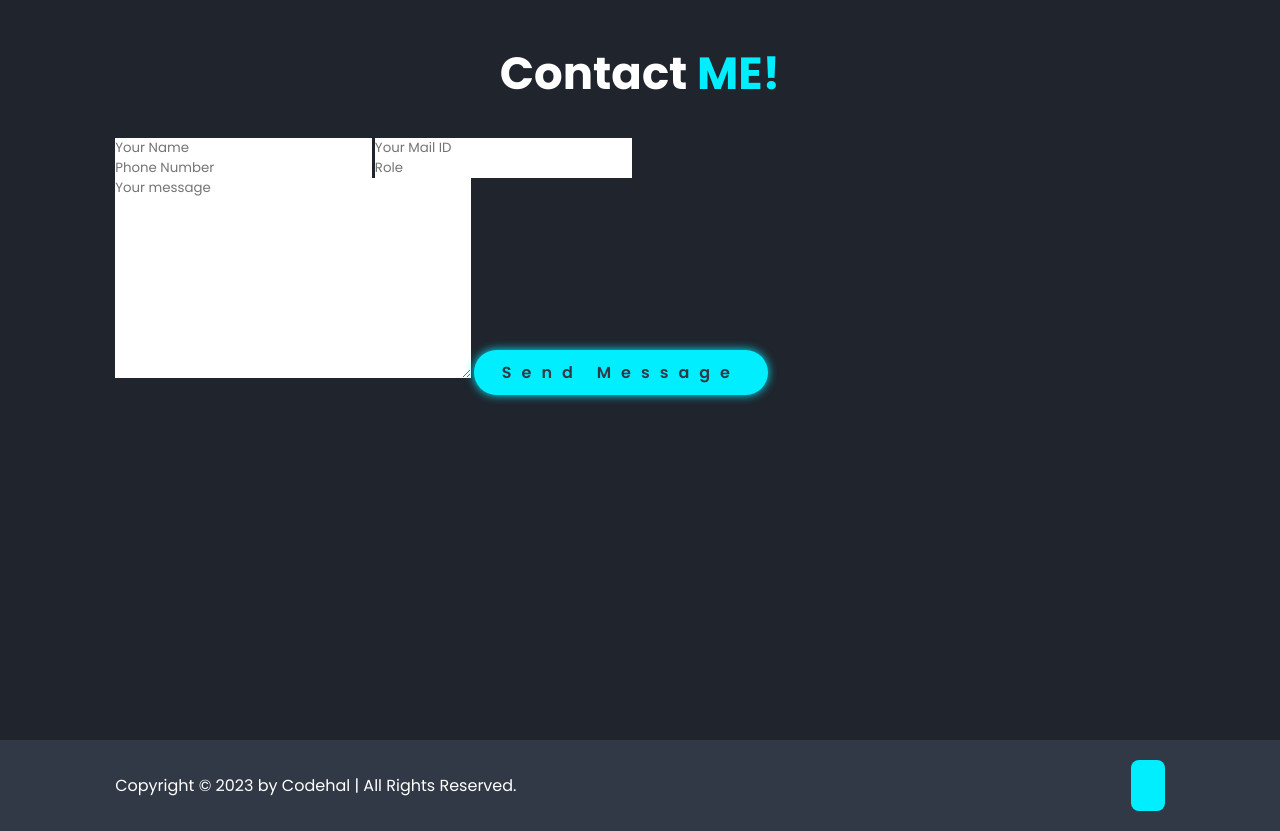
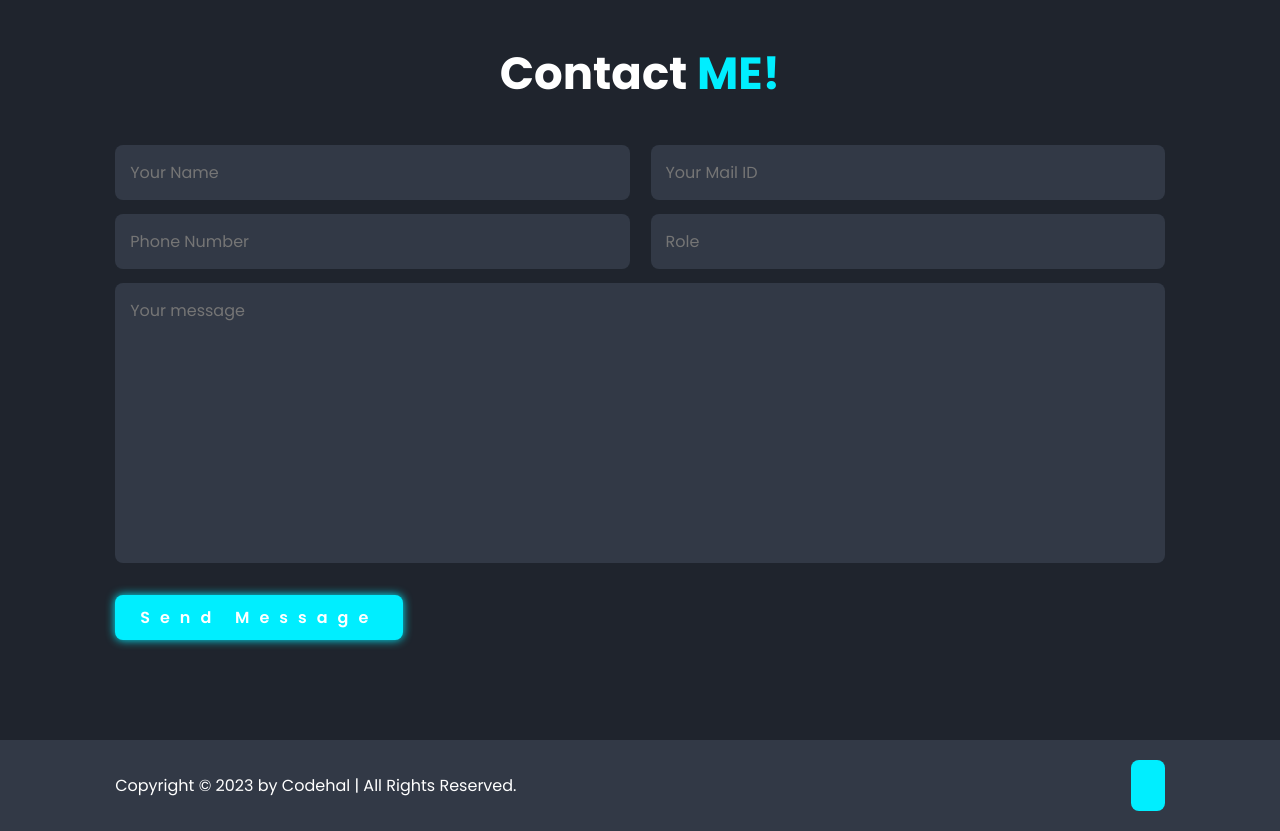
Before and after one commit to lokeswaripindi/Portfolio, a plain HTML site: page index.html in a window 1280 px wide. Shown: the part 4080-4911 px from the top of the page. Drawn offline with nearby package versions, Linux system fonts and the light colour scheme.

Commit message:
Update style.css

```diff
--- a/css/style.css
+++ b/css/style.css
@@ -408,24 +408,25 @@ span{
   color: var(--second-bg-color);
 }
 
-.contact h2{
+.contact h2 {
   margin-bottom: 3rem;
 }
-.contact form{
+
+.contact .contact-container {
   max-width: 70rem;
   margin: 1rem auto;
   text-align: center;
   margin-bottom: 3rem;
 }
 
-.contact form .input-box{
+.contact .input-box {
   display: flex;
   justify-content: space-between;
   flex-wrap: wrap;
 }
 
-.contact form .input-box input,
-.contact form textarea{
+.contact .input-box input,
+.contact textarea {
   width: 100%;
   padding: 1.5rem;
   font-size: 1.6rem;
@@ -433,19 +434,35 @@ span{
   background: var(--second-bg-color);
   border-radius: .8rem;
   margin: .7rem 0;
+  border: none;
+  outline: none;
 }
 
-.contact form .input-box input{
+.contact .input-box input {
   width: 49%;
 }
 
-.contact form textarea{
+.contact textarea {
   resize: none;
 }
-.contact form .btn{
+
+/* Style the "Send Message" button */
+.contact .btn {
+  display: inline-block;
+  padding: 1rem 2.5rem;
+  font-size: 1.6rem;
+  color: #fff;
+  background: var(--main-color);
+  border-radius: .8rem;
+  text-decoration: none;
+  transition: 0.3s ease-in-out;
   margin-top: 2rem;
-  cursor: pointer;
 }
+
+.contact .btn:hover {
+  background: var(--hover-color);
+}
+
 .footer{
   display: flex;
   justify-content: space-between;
```
